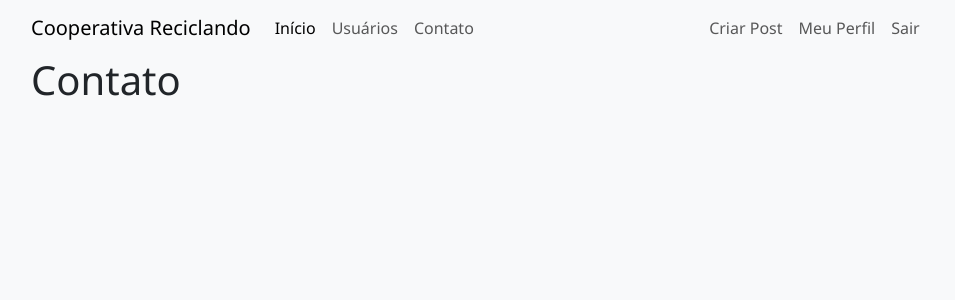
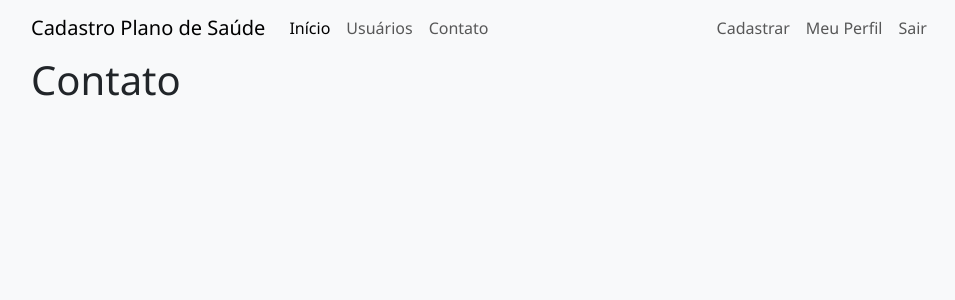
Before and after one commit to developer-alexandre-sabino92/sistemaweb, a Flask app: page /contato in a window 1280 px wide. Shown: the top 300 px of the page, without its empty margins (51-1006 px from the left). Run offline with Flask 3, Linux system fonts and the light colour scheme; the visitor is signed in with stand-in values (Sample User, id 1).

Commit message:
Update navbar.html

```diff
--- a/sistemacooperativa/templates/navbar.html
+++ b/sistemacooperativa/templates/navbar.html
@@ -1,6 +1,6 @@
 <nav class="navbar navbar-expand-lg bg-body-tertiary">
   <div class="container-fluid container">
-    <a class="navbar-brand" href="{{ url_for('home') }}">Cooperativa Reciclando</a>
+    <a class="navbar-brand" href="{{ url_for('home') }}">Cadastro Plano de Saúde</a>
     <div class="collapse navbar-collapse" id="navbarSupportedContent">
       <ul class="navbar-nav me-auto mb-2 mb-lg-0">
         <li class="nav-item">
@@ -16,7 +16,7 @@
       <ul class="navbar-nav me-auto mb-2 mb-lg-0">
         {% if current_user.is_authenticated %}
           <li class="nav-item">
-            <a class="nav-link" href="{{ url_for('criar_post')}}">Criar Post</a>
+            <a class="nav-link" href="{{ url_for('criar_post')}}">Cadastrar</a>
           </li>
           <li class="nav-item">
             <a class="nav-link" href="{{ url_for('perfil')}}">Meu Perfil</a>
```
